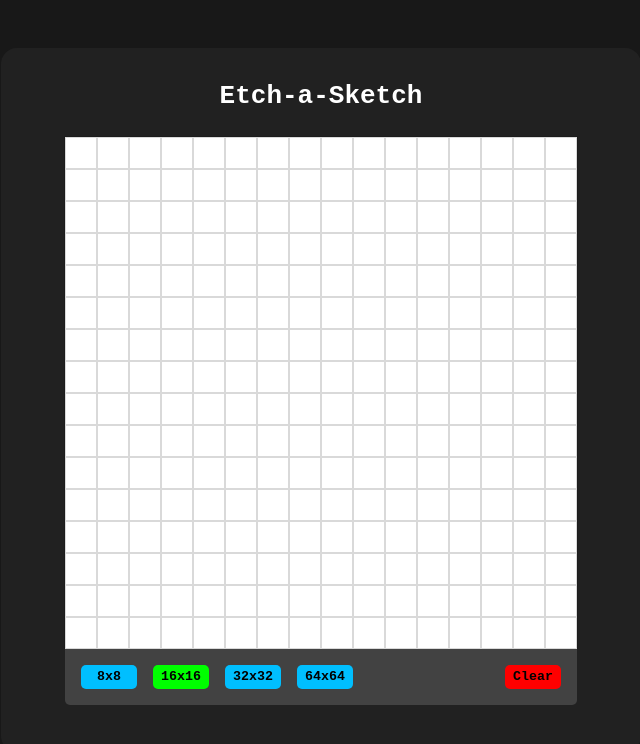
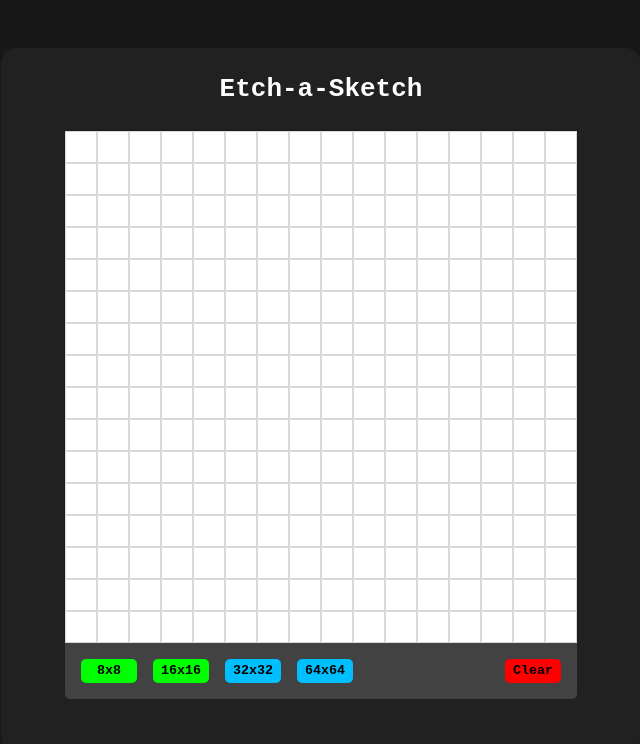
Before and after one commit to aubratt/etch-a-sketch, a plain HTML site: page index.html in a window 1280 px wide. Both pictures are taken after a click on the button "8x8". Shown: the whole page, without its empty margins (319-959 px from the left). Drawn offline with Linux system fonts and the light colour scheme.

Commit message:
Change color of square count buttons when clicked

```diff
--- a/index.html
+++ b/index.html
@@ -13,15 +13,17 @@
                 <h1>Etch-a-Sketch</h1>
             </div>
             <div id="grid"></div>
-            <div id="options">
-                <div id="options-left">
-                    <button class="squares-btn">8x8</button>
-                    <button class="selected">16x16</button>
-                    <button class="squares-btn">32x32</button>
-                    <button class="squares-btn">64x64</button>
-                </div>
-                <div id="options-right">
-                    <button id="clear-btn">Clear</button>
+            <div id="options-bar">
+                <div id="options">
+                    <div id="options-left">
+                        <button id="eight" class="squares-btn">8x8</button>
+                        <button id="sixteen" class="selected">16x16</button>
+                        <button id="thirty-two" class="squares-btn">32x32</button>
+                        <button id="sixty-four" class="squares-btn">64x64</button>
+                    </div>
+                    <div id="options-right">
+                        <button id="clear-btn">Clear</button>
+                    </div>
                 </div>
             </div>
         </div>
--- a/script.js
+++ b/script.js
@@ -1,25 +1,39 @@
-function loadGrid(numberOfSquares) {
+function loadGrid(squareCount) {
     const grid = document.getElementById("grid");
 
-    for (let i = 0; i < numberOfSquares; i++) {
+    for (let i = 0; i < squareCount; i++) {
         const square = document.createElement("div");
         square.className = "square";
         square.style.boxSizing = "border-box";
         square.style.backgroundColor = "white";
-        square.style.border = "0.5px solid rgb(0, 0, 0, 0.15)";
-        square.style.width = "32px";
-        square.style.height = "32px";
+        square.style.border = "1px solid rgb(0, 0, 0, 0.15)";
+        square.style.width = "2rem";
+        square.style.height = "2rem";
         grid.appendChild(square);
     }
 }
 
+function changeSquareCount(clickedSquaresBtn) {
+    changeSelectedButton(clickedSquaresBtn);
+}
+
+function changeSelectedButton(clickedSquaresBtn) {
+    clickedSquaresBtn.style.backgroundColor = "lime";
+}
+
 document.addEventListener("DOMContentLoaded", function () {
-    const defaultNumberOfSquares = 16 * 16;
-    loadGrid(defaultNumberOfSquares);
+    const defaultSquareCount = 16 * 16;
+    loadGrid(defaultSquareCount);
 
     document.querySelectorAll(".square").forEach((square) => {
-        square.addEventListener("mouseover", function() {
+        square.addEventListener("mouseover", function () {
             square.style.backgroundColor = "black";
         });
     });
+
+    document.querySelectorAll(".squares-btn").forEach((btn) => {
+        btn.addEventListener("click", function(event) {
+            changeSquareCount(event.target);
+        });
+    });
 });
--- a/styles.css
+++ b/styles.css
@@ -27,8 +27,7 @@ body {
     align-items: center;
     justify-content: center;
     width: 32rem;
-    height: 2rem;
-    padding-bottom: 2.5rem;
+    height: 6rem;
 }
 
 h1 {
@@ -44,9 +43,16 @@ h1 {
     height: 32rem;
 }
 
+#options-bar {
+    box-sizing: border-box;
+    display: flex;
+    height: 8rem;
+}
+
 #options {
     box-sizing: border-box;
     display: flex;
+    align-items: start;
     justify-content: space-between;
     background-color: #424242;
     border-bottom-left-radius: 5px;
```
